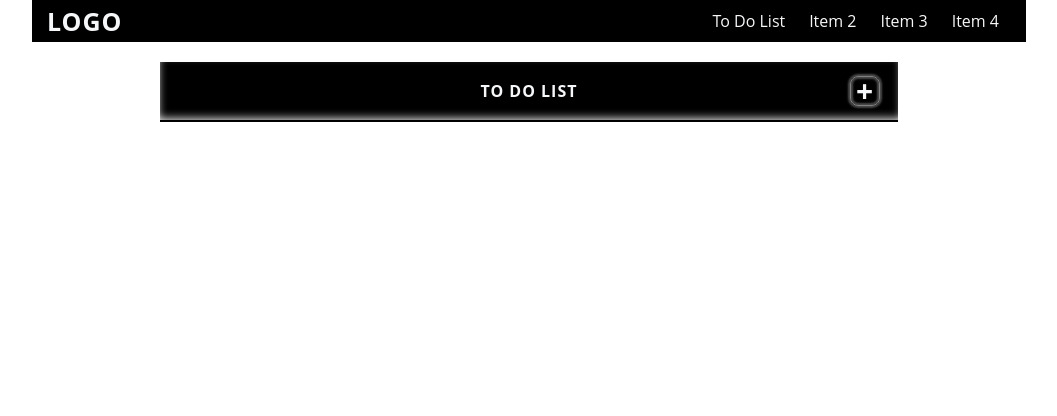
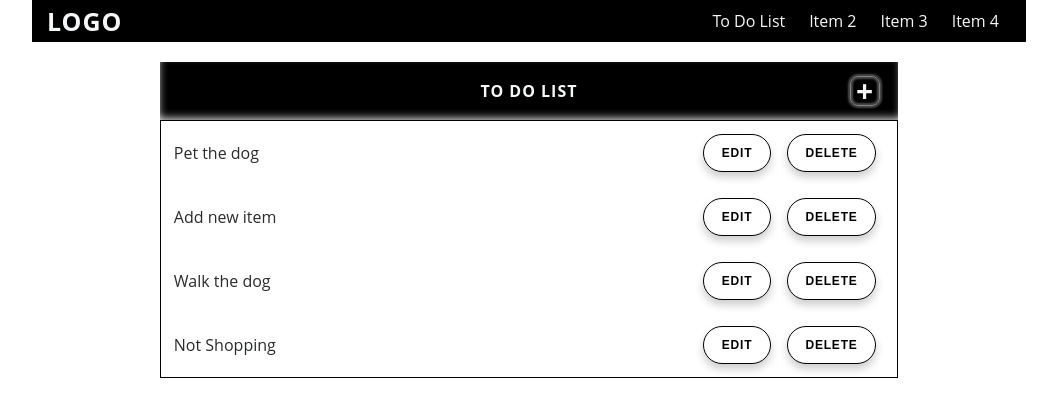
Before and after one commit to savus/ProjectsRepractice, a React (Vite) app: page / in a window 1280 px wide. Shown: the top 416 px of the page, without its empty margins (111-1168 px from the left). Built offline with nearby package versions, Linux system fonts and the light colour scheme; data requests are answered from the project's data file.

Commit message:
set up post fetch call connected to confirm button of new item form. Sort list items in reverse order.

```diff
--- a/db.json
+++ b/db.json
@@ -1,3 +1,20 @@
 {
-  "ListItems": []
+  "ListItems": [
+    {
+      "content": "Not Shopping",
+      "id": 1
+    },
+    {
+      "content": "Walk the dog",
+      "id": 3
+    },
+    {
+      "content": "Add new item",
+      "id": 4
+    },
+    {
+      "content": "Pet the dog",
+      "id": 5
+    }
+  ]
 }
--- a/src/App.tsx
+++ b/src/App.tsx
@@ -16,6 +16,10 @@ function App() {
 
   const fetchData = () => {
     return Requests.getAllListItems().then(setAllListItems);
+  };
+
+  const postNewItem = (item: Omit<TListItem, "id">) => {
+    return Requests.postNewItem(item).then(fetchData);
   };
 
   const updateListItem = (itemID: number, input: string) => {
@@ -37,6 +41,7 @@ function App() {
         <ScreenLayout id={"to-do"}>
           <ToDoList
             useReact={useReact}
+            postNewItem={postNewItem}
             itemsList={allListItems}
             updateListItem={updateListItem}
             deleteListItem={deleteListItem}
--- a/src/api.ts
+++ b/src/api.ts
@@ -5,6 +5,13 @@ const BASE_URL = "http://localhost:3000";
 export const Requests = {
   getAllListItems: (): Promise<TListItem[]> =>
     fetch(`${BASE_URL}/ListItems`).then((response) => response.json()),
+
+  postNewItem: (item: Omit<TListItem, "id">) =>
+    fetch(`${BASE_URL}/ListItems`, {
+      method: "POST",
+      body: JSON.stringify(item),
+      headers: { "Content-Type": "application/json" },
+    }).then((response) => response.json()),
 
   updateListItem: (id: number, body: Partial<TListItem>) =>
     fetch(`${BASE_URL}/ListItems/${id}`, {
--- a/src/components/ToDoList.tsx
+++ b/src/components/ToDoList.tsx
@@ -6,22 +6,27 @@ import { ListItemComponent } from "./ListItemComponent";
 type State = {
   itemFormActiveState: "active" | "";
   toolTipText: "Add new item" | "Close";
+  newItemInputState: string;
 };
 
 export class ToDoList extends Component<{
   useReact: boolean;
   itemsList: TListItem[];
+  postNewItem: (item: Omit<TListItem, "id">) => Promise<unknown>;
   updateListItem: (id: number, input: string) => Promise<unknown>;
   deleteListItem: (id: number) => Promise<unknown>;
 }> {
   state: State = {
     itemFormActiveState: "",
     toolTipText: "Add new item",
+    newItemInputState: "",
   };
 
   render() {
-    const { itemFormActiveState, toolTipText } = this.state;
-    const { useReact, itemsList, updateListItem, deleteListItem } = this.props;
+    const { itemFormActiveState, toolTipText, newItemInputState } = this.state;
+    const { useReact, itemsList, updateListItem, deleteListItem, postNewItem } =
+      this.props;
+    const sortedList = [...itemsList].sort((a, b) => b.id - a.id);
     return (
       <>
         <div id="to-do-list" className="container-md">
@@ -50,6 +55,14 @@ export class ToDoList extends Component<{
               action="#"
               id="add-item-form"
               className={`flex-centered ${itemFormActiveState}`}
+              onSubmit={(e) => {
+                e.preventDefault();
+                postNewItem({ content: newItemInputState });
+                this.setState({
+                  newItemInputState: "",
+                  itemFormActiveState: "",
+                });
+              }}
             >
               <h3>New Item</h3>
               <div className="input-primary">
@@ -57,6 +70,10 @@ export class ToDoList extends Component<{
                   type="text"
                   id="new-item-input"
                   placeholder="type here..."
+                  value={newItemInputState}
+                  onChange={(e) =>
+                    this.setState({ newItemInputState: e.target.value })
+                  }
                 />
               </div>
               <input
@@ -69,7 +86,7 @@ export class ToDoList extends Component<{
           </header>
           <div id="to-do-body">
             <ul id="list-container" className="ul-defaults-none">
-              {itemsList.map((item) => (
+              {sortedList.map((item) => (
                 <ListItemComponent
                   key={item.id}
                   item={item}
```
